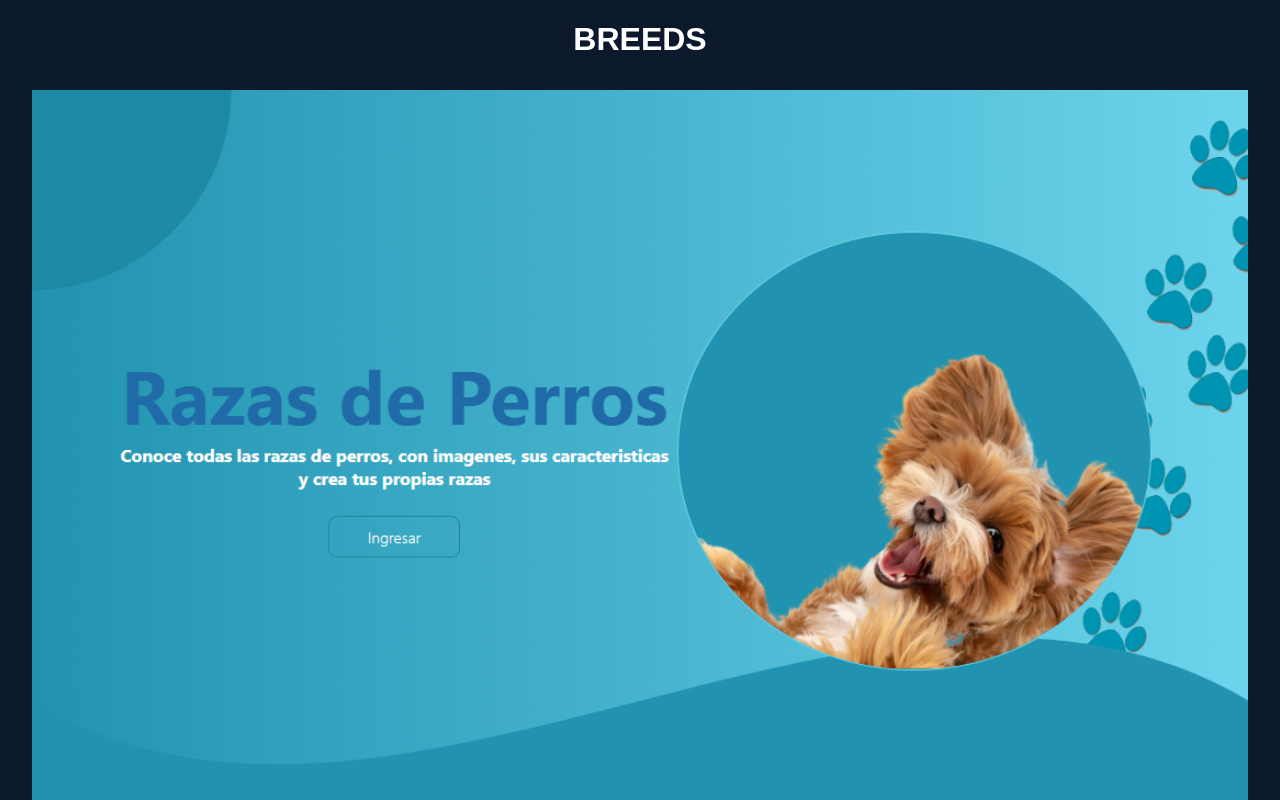
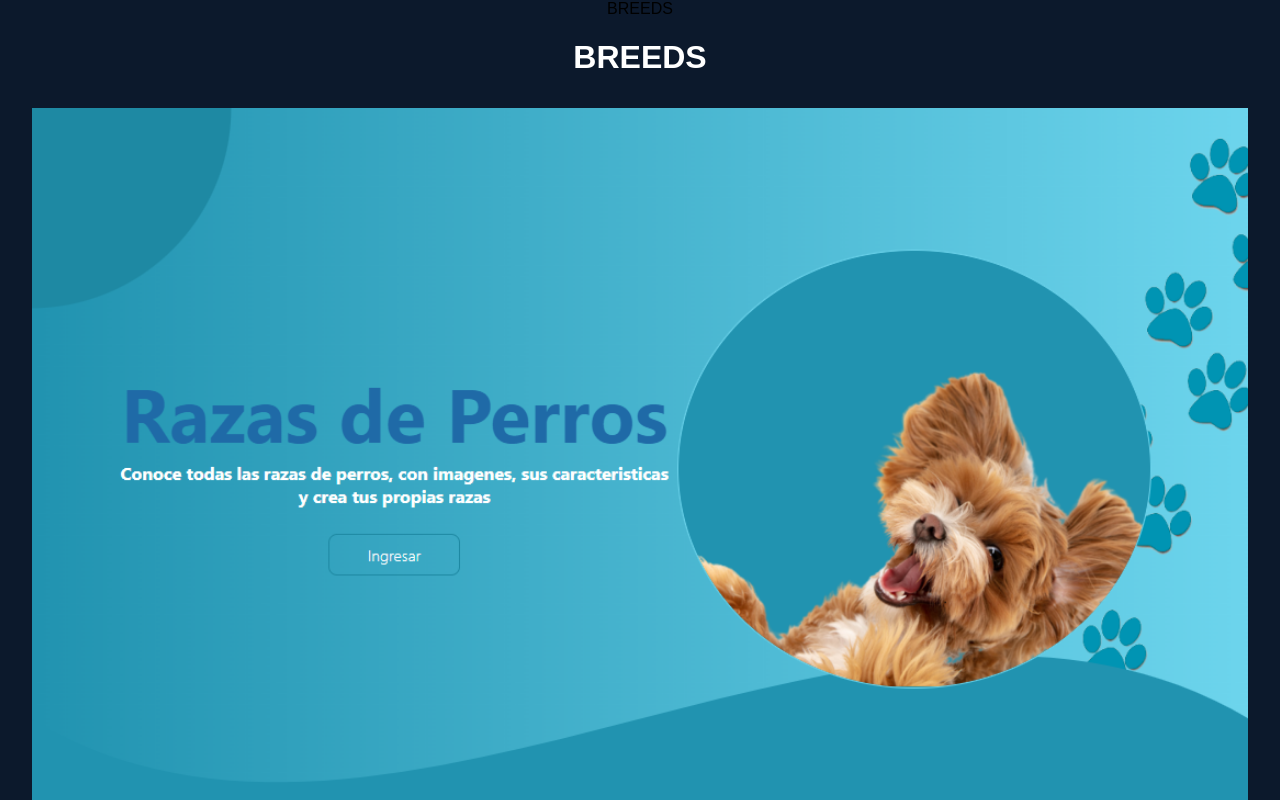
Before and after one commit to leonelborgesdev/portfolio, a React (Create React App) app: page /1 in a window 1280 px wide. Shown: the top 800 px of the page. Built offline with nearby package versions, Linux system fonts and the light colour scheme.

Commit message:
carrusel de imagenes

```diff
--- /dev/null
+++ b/src/components/Carrusel/Carrusel.jsx
@@ -0,0 +1,10 @@
+import React from "react";
+import { useSelector } from "react-redux";
+import { useParams } from "react-router-dom";
+
+export const Carrusel = () => {
+  const { cards } = useSelector((state) => state);
+  const { id } = useParams();
+  const card = cards.filter((card) => card.id === id);
+  return <div>{card[0].title}</div>;
+};
--- a/src/components/Video/BtnVideo.jsx
+++ b/src/components/Video/BtnVideo.jsx
@@ -14,6 +14,7 @@ import Countries2 from "../../assets/Countries2.png"; //Countries
 import marketplace2 from "../../assets/marketplace2.png";
 import pokemons from "../../assets/pokemons.png";
 import "./BtnVideo.css";
+import { Carrusel } from "../Carrusel/Carrusel";
 
 export const BtnVideo = () => {
   const { cards, language, mode } = useSelector((state) => state);
@@ -38,6 +39,7 @@ export const BtnVideo = () => {
     <div className="container_all_video" id={mode}>
       <div className="container_body_video" id={card[0].color}>
         <div className="detail">
+          <Carrusel />
           <h1>{card[0].title}</h1>
           <img
             src={
```
